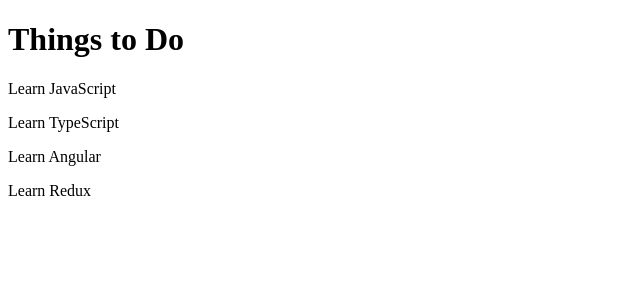
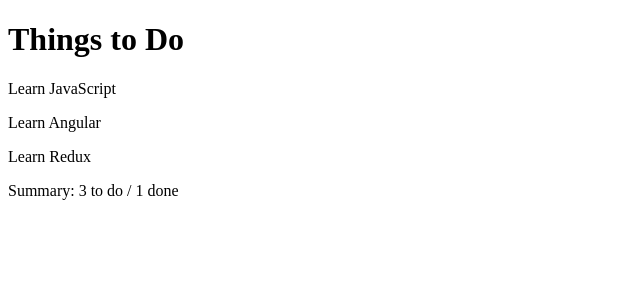
Before and after one commit to anastasialanz/rangle-todo, an Angular app: page / in a window 1280 px wide. Shown: the top 300 px of the page, without its empty margins (0-640 px from the left). Built offline with nearby package versions, Linux system fonts and the light colour scheme.

Commit message:
Adding dynamic content

```diff
--- a/src/app/app.component.html
+++ b/src/app/app.component.html
@@ -1,2 +1,4 @@
 <h1>{{title}}</h1>
 <p *ngFor="let item of thingsToDo">{{item}}</p>
+<p *ngIf="thingsCompleted.length == 0">Nothing completed</p>
+<p> Summary: {{ summary() }}</p>
--- a/src/app/app.component.ts
+++ b/src/app/app.component.ts
@@ -9,8 +9,14 @@ export class AppComponent {
   title = 'Things to Do';
   thingsToDo = [
     'Learn JavaScript',
-    'Learn TypeScript',
     'Learn Angular',
     'Learn Redux'
-  ]
+  ];
+  thingsCompleted = [
+    'Learn TypeScript'
+  ];
+
+  summary(): string {
+    return `${this.thingsToDo.length} to do / ${this.thingsCompleted.length} done`;
+  }
 }
```
